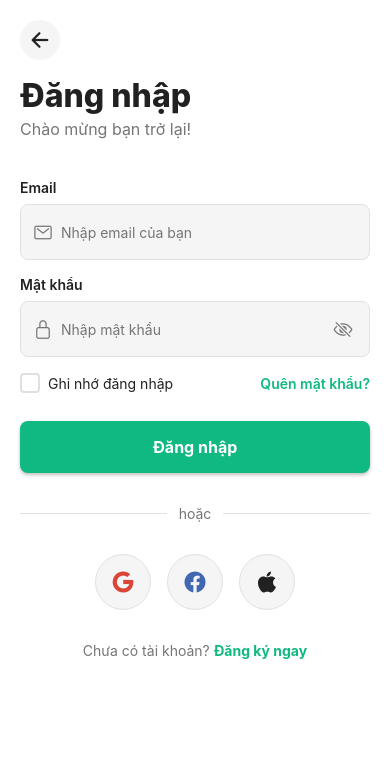
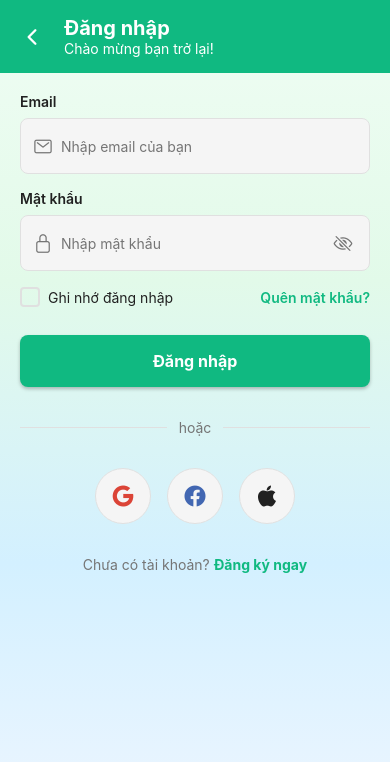
Before and after one commit to YunCt123/Station_Rental_Mobile, a React Native app: screen /Login in a window 390 px wide. Shown: the top 762 px of the page. Built offline with nearby package versions, Linux system fonts and the light colour scheme.

Commit message:
justify auth screens

```diff
--- a/src/components/profile/ProfileHeader.tsx
+++ b/src/components/profile/ProfileHeader.tsx
@@ -42,7 +42,8 @@ const styles = StyleSheet.create({
     alignItems: 'center',
     padding: SPACING.screenPadding,
     backgroundColor: COLORS.primary,
-    marginBottom: SPACING.lg,
+    paddingBottom: SPACING.md,
+    paddingTop: SPACING.md,
     ...SHADOWS.md,
   },
   avatarContainer: {
--- a/src/components/profile/ProfileMenu.tsx
+++ b/src/components/profile/ProfileMenu.tsx
@@ -76,7 +76,7 @@ const styles = StyleSheet.create({
     width: 36,
     height: 36,
     borderRadius: 18,
-    backgroundColor: COLORS.primary + '15',
+    backgroundColor: COLORS.primary + '10',
     justifyContent: 'center',
     alignItems: 'center',
     marginRight: SPACING.md,
--- a/src/components/profile/StatsGrid.tsx
+++ b/src/components/profile/StatsGrid.tsx
@@ -21,7 +21,7 @@ interface StatCardProps {
 const StatCard: React.FC<StatCardProps> = ({ title, value, icon }) => (
   <View style={styles.statCard}>
     <View style={styles.statIconContainer}>
-      <Ionicons name={icon as any} size={20} color={COLORS.primary} />
+      <Ionicons name={icon as any} size={30} color={COLORS.primary} />
     </View>
     <Text style={styles.statValue}>{value}</Text>
     <Text style={styles.statTitle}>{title}</Text>
@@ -51,6 +51,7 @@ const StatsGrid: React.FC<StatsGridProps> = ({ stats }) => {
 const styles = StyleSheet.create({
   statsSection: {
     marginBottom: SPACING.xl,
+    marginTop: SPACING.xl,
   },
   sectionTitle: {
     fontSize: FONTS.bodyLarge,
@@ -75,10 +76,9 @@ const styles = StyleSheet.create({
     ...SHADOWS.sm,
   },
   statIconContainer: {
-    width: 36, // Smaller icon container
+    width: 36,
     height: 36,
     borderRadius: 18,
-    backgroundColor: COLORS.primaryLight + '20',
     justifyContent: 'center',
     alignItems: 'center',
     marginBottom: SPACING.sm, // Reduced margin
--- a/src/navigation/BottomTabNavigator.tsx
+++ b/src/navigation/BottomTabNavigator.tsx
@@ -53,7 +53,7 @@ const BottomTabNavigator = () => {
           paddingBottom: 25, // Increased padding to avoid system navigation bar
           paddingTop: SPACING.sm,
           height: 85, // Increased height to accommodate safe area
-
+          ...SHADOWS.sm
         },
         tabBarLabelStyle: {
           fontSize: FONTS.caption,
--- a/src/screens/auth/AuthLandingScreen.tsx
+++ b/src/screens/auth/AuthLandingScreen.tsx
@@ -26,10 +26,8 @@ const AuthLandingScreen = () => {
       <StatusBar barStyle="light-content" backgroundColor={COLORS.secondary} translucent={false} />
 
       <LinearGradient
-        colors={[COLORS.secondary, COLORS.primary, COLORS.accent]}
+        colors={COLORS.gradient_3}
         style={styles.gradientBackground}
-        start={{ x: 0, y: 0 }}
-        end={{ x: 1, y: 1 }}
       >
         {/* Logo and Branding */}
         <View style={styles.logoContainer}>
@@ -140,7 +138,7 @@ const styles = StyleSheet.create({
     letterSpacing: 1,
   },
   appSlogan: {
-    fontSize: FONTS.bodyLarge,
+    fontSize: FONTS.title,
     color: 'rgba(255, 255, 255, 0.9)',
     textAlign: 'center',
     lineHeight: 24,
--- a/src/screens/auth/LoginScreen.tsx
+++ b/src/screens/auth/LoginScreen.tsx
@@ -1,4 +1,4 @@
-import React, { useState } from 'react';
+import React, { useState } from "react";
 import {
   View,
   Text,
@@ -6,49 +6,42 @@ import {
   StyleSheet,
   TouchableOpacity,
   ScrollView,
-  StatusBar,
   KeyboardAvoidingView,
   Platform,
-} from 'react-native';
-import { useNavigation } from '@react-navigation/native';
-import { NativeStackNavigationProp } from '@react-navigation/native-stack';
-import { Ionicons } from '@expo/vector-icons';
-import { COLORS, SPACING, FONTS, RADII, SHADOWS } from '../../utils/theme';
-import { RootStackParamList } from '../../types/navigation';
+} from "react-native";
+import { LinearGradient } from "expo-linear-gradient";
+import { SafeAreaView } from "react-native-safe-area-context";
+import { useNavigation } from "@react-navigation/native";
+import { NativeStackNavigationProp } from "@react-navigation/native-stack";
+import { Ionicons } from "@expo/vector-icons";
+import { COLORS, SPACING, FONTS, RADII, SHADOWS } from "../../utils/theme";
+import { RootStackParamList } from "../../types/navigation";
 
 type LoginNavigationProp = NativeStackNavigationProp<RootStackParamList>;
 
 const LoginScreen = () => {
   const navigation = useNavigation<LoginNavigationProp>();
-  const [email, setEmail] = useState('');
-  const [password, setPassword] = useState('');
+  const [email, setEmail] = useState("");
+  const [password, setPassword] = useState("");
   const [rememberMe, setRememberMe] = useState(false);
   const [showPassword, setShowPassword] = useState(false);
 
   const handleLogin = () => {
     // Handle login logic here
-    navigation.navigate('MainTabs');
+    navigation.navigate("MainTabs");
   };
 
   return (
-    <View style={styles.container}>
-      <StatusBar barStyle="dark-content" backgroundColor={COLORS.white} />
 
-      <KeyboardAvoidingView
-        behavior={Platform.OS === 'ios' ? 'padding' : 'height'}
-        style={styles.keyboardView}
-      >
-        <ScrollView
-          contentContainerStyle={styles.scrollContent}
-          showsVerticalScrollIndicator={false}
-        >
-          {/* Header */}
+      <SafeAreaView style={styles.safeArea} edges={["top"]}>
+        <LinearGradient colors={COLORS.gradient_4} style={styles.container}>
+        {/* Header - Sticky */}
         <View style={styles.header}>
           <TouchableOpacity
             style={styles.backButton}
             onPress={() => navigation.goBack()}
           >
-              <Ionicons name="arrow-back" size={24} color={COLORS.text} />
+            <Ionicons name="chevron-back" size={24} color={COLORS.white} />
           </TouchableOpacity>
           <View style={styles.headerTextContainer}>
             <Text style={styles.headerTitle}>Đăng nhập</Text>
@@ -56,8 +49,17 @@ const LoginScreen = () => {
               Chào mừng bạn trở lại!
             </Text>
           </View>
+          <View style={{ width: 40 }} />
         </View>
 
+        <KeyboardAvoidingView
+          behavior={Platform.OS === "ios" ? "padding" : "height"}
+          style={styles.keyboardView}
+        >
+          <ScrollView
+            contentContainerStyle={styles.scrollContent}
+            showsVerticalScrollIndicator={false}
+          >
             {/* Login Form */}
             <View style={styles.formContainer}>
               {/* Email Input */}
@@ -108,7 +110,7 @@ const LoginScreen = () => {
                     style={styles.eyeIcon}
                   >
                     <Ionicons
-                    name={showPassword ? 'eye-outline' : 'eye-off-outline'}
+                      name={showPassword ? "eye-outline" : "eye-off-outline"}
                       size={20}
                       color={COLORS.textSecondary}
                     />
@@ -122,12 +124,18 @@ const LoginScreen = () => {
                   style={styles.rememberMeContainer}
                   onPress={() => setRememberMe(!rememberMe)}
                 >
-                <View style={[
+                  <View
+                    style={[
                       styles.checkbox,
-                  rememberMe && styles.checkboxChecked
-                ]}>
+                      rememberMe && styles.checkboxChecked,
+                    ]}
+                  >
                     {rememberMe && (
-                    <Ionicons name="checkmark" size={16} color={COLORS.white} />
+                      <Ionicons
+                        name="checkmark"
+                        size={16}
+                        color={COLORS.white}
+                      />
                     )}
                   </View>
                   <Text style={styles.rememberMeText}>Ghi nhớ đăng nhập</Text>
@@ -169,21 +177,35 @@ const LoginScreen = () => {
               {/* Sign Up Link */}
               <View style={styles.signupContainer}>
                 <Text style={styles.signupText}>Chưa có tài khoản? </Text>
-              <TouchableOpacity onPress={() => navigation.navigate('Register' as any)}>
+                <TouchableOpacity
+                  onPress={() => navigation.navigate("Register" as any)}
+                >
                   <Text style={styles.signupLink}>Đăng ký ngay</Text>
                 </TouchableOpacity>
               </View>
             </View>
           </ScrollView>
         </KeyboardAvoidingView>
-    </View>
+        </LinearGradient>
+      </SafeAreaView>
   );
 };
 
 const styles = StyleSheet.create({
   container: {
     flex: 1,
-    backgroundColor: COLORS.white,
+  },
+  safeArea: {
+    flex: 1,
+    backgroundColor: COLORS.primary,
+  },
+  header: {
+    flexDirection: "row",
+    alignItems: "center",
+    justifyContent: "space-between",
+    paddingHorizontal: SPACING.md,
+    paddingVertical: SPACING.lg,
+    backgroundColor: COLORS.primary,
   },
   keyboardView: {
     flex: 1,
@@ -191,32 +213,27 @@ const styles = StyleSheet.create({
   scrollContent: {
     flexGrow: 1,
     paddingHorizontal: SPACING.screenPadding,
-    paddingBottom: SPACING.xl,
-  },
-  header: {
-    paddingTop: SPACING.xl,
-    marginBottom: SPACING.huge,
+    paddingVertical: SPACING.xl,
+    paddingBottom: SPACING.huge,
   },
   backButton: {
     width: 40,
     height: 40,
-    borderRadius: 20,
-    backgroundColor: COLORS.background,
-    justifyContent: 'center',
-    alignItems: 'center',
-    marginBottom: SPACING.lg,
+    justifyContent: "center",
+    alignItems: "center",
   },
   headerTextContainer: {
-    gap: SPACING.xs,
+    flex: 1,
+    marginLeft: SPACING.md,
   },
   headerTitle: {
-    fontSize: 32,
-    fontWeight: '800',
-    color: COLORS.text,
+    fontSize: FONTS.title,
+    fontWeight: "700",
+    color: COLORS.white,
   },
   headerSubtitle: {
-    fontSize: FONTS.bodyLarge,
-    color: COLORS.textSecondary,
+    fontSize: FONTS.body,
+    color: COLORS.white,
   },
   formContainer: {
     gap: SPACING.lg,
@@ -226,13 +243,13 @@ const styles = StyleSheet.create({
   },
   inputLabel: {
     fontSize: FONTS.body,
-    fontWeight: '600',
+    fontWeight: "600",
     color: COLORS.text,
     marginBottom: SPACING.xs,
   },
   inputWrapper: {
-    flexDirection: 'row',
-    alignItems: 'center',
+    flexDirection: "row",
+    alignItems: "center",
     backgroundColor: COLORS.background,
     borderRadius: RADII.input,
     borderWidth: 1,
@@ -252,13 +269,13 @@ const styles = StyleSheet.create({
     padding: SPACING.xs,
   },
   optionsRow: {
-    flexDirection: 'row',
-    justifyContent: 'space-between',
-    alignItems: 'center',
+    flexDirection: "row",
+    justifyContent: "space-between",
+    alignItems: "center",
   },
   rememberMeContainer: {
-    flexDirection: 'row',
-    alignItems: 'center',
+    flexDirection: "row",
+    alignItems: "center",
     gap: SPACING.sm,
   },
   checkbox: {
@@ -267,8 +284,8 @@ const styles = StyleSheet.create({
     borderRadius: 4,
     borderWidth: 2,
     borderColor: COLORS.border,
-    justifyContent: 'center',
-    alignItems: 'center',
+    justifyContent: "center",
+    alignItems: "center",
   },
   checkboxChecked: {
     backgroundColor: COLORS.primary,
@@ -281,24 +298,24 @@ const styles = StyleSheet.create({
   forgotPasswordText: {
     fontSize: FONTS.body,
     color: COLORS.primary,
-    fontWeight: '600',
+    fontWeight: "600",
   },
   loginButton: {
     backgroundColor: COLORS.primary,
     paddingVertical: SPACING.lg,
     borderRadius: RADII.button,
-    alignItems: 'center',
+    alignItems: "center",
     marginTop: SPACING.md,
     ...SHADOWS.md,
   },
   loginButtonText: {
     fontSize: FONTS.bodyLarge,
-    fontWeight: '700',
+    fontWeight: "700",
     color: COLORS.white,
   },
   dividerContainer: {
-    flexDirection: 'row',
-    alignItems: 'center',
+    flexDirection: "row",
+    alignItems: "center",
     marginVertical: SPACING.lg,
   },
   divider: {
@@ -312,8 +329,8 @@ const styles = StyleSheet.create({
     color: COLORS.textSecondary,
   },
   socialContainer: {
-    flexDirection: 'row',
-    justifyContent: 'center',
+    flexDirection: "row",
+    justifyContent: "center",
     gap: SPACING.lg,
   },
   socialButton: {
@@ -321,15 +338,15 @@ const styles = StyleSheet.create({
     height: 56,
     borderRadius: 28,
     backgroundColor: COLORS.background,
-    justifyContent: 'center',
-    alignItems: 'center',
+    justifyContent: "center",
+    alignItems: "center",
     borderWidth: 1,
     borderColor: COLORS.border,
   },
   signupContainer: {
-    flexDirection: 'row',
-    justifyContent: 'center',
-    alignItems: 'center',
+    flexDirection: "row",
+    justifyContent: "center",
+    alignItems: "center",
     marginTop: SPACING.lg,
   },
   signupText: {
@@ -339,7 +356,7 @@ const styles = StyleSheet.create({
   signupLink: {
     fontSize: FONTS.body,
     color: COLORS.primary,
-    fontWeight: '700',
+    fontWeight: "700",
   },
 });
 
--- a/src/screens/auth/RegisterScreen.tsx
+++ b/src/screens/auth/RegisterScreen.tsx
@@ -1,4 +1,4 @@
-import React, { useState } from 'react';
+import React, { useState } from "react";
 import {
   View,
   Text,
@@ -9,50 +9,43 @@ import {
   StatusBar,
   KeyboardAvoidingView,
   Platform,
-} from 'react-native';
-import { useNavigation } from '@react-navigation/native';
-import { NativeStackNavigationProp } from '@react-navigation/native-stack';
-import { Ionicons } from '@expo/vector-icons';
-import { COLORS, SPACING, FONTS, RADII, SHADOWS } from '../../utils/theme';
-import { RootStackParamList } from '../../types/navigation';
+} from "react-native";
+import { useNavigation } from "@react-navigation/native";
+import { NativeStackNavigationProp } from "@react-navigation/native-stack";
+import { Ionicons } from "@expo/vector-icons";
+import { LinearGradient } from "expo-linear-gradient";
+import { SafeAreaView } from "react-native-safe-area-context";
+import { COLORS, SPACING, FONTS, RADII, SHADOWS } from "../../utils/theme";
+import { RootStackParamList } from "../../types/navigation";
 
 type RegisterNavigationProp = NativeStackNavigationProp<RootStackParamList>;
 
 const RegisterScreen = () => {
   const navigation = useNavigation<RegisterNavigationProp>();
-  const [fullName, setFullName] = useState('');
-  const [email, setEmail] = useState('');
-  const [phone, setPhone] = useState('');
-  const [password, setPassword] = useState('');
-  const [confirmPassword, setConfirmPassword] = useState('');
+  const [fullName, setFullName] = useState("");
+  const [email, setEmail] = useState("");
+  const [phone, setPhone] = useState("");
+  const [password, setPassword] = useState("");
+  const [confirmPassword, setConfirmPassword] = useState("");
   const [agreeTerms, setAgreeTerms] = useState(false);
   const [showPassword, setShowPassword] = useState(false);
   const [showConfirmPassword, setShowConfirmPassword] = useState(false);
 
   const handleRegister = () => {
     // Handle registration logic here
-    navigation.navigate('MainTabs');
+    navigation.navigate("MainTabs");
   };
 
   return (
-    <View style={styles.container}>
-      <StatusBar barStyle="dark-content" backgroundColor={COLORS.white} />
-
-      <KeyboardAvoidingView
-        behavior={Platform.OS === 'ios' ? 'padding' : 'height'}
-        style={styles.keyboardView}
-      >
-        <ScrollView
-          contentContainerStyle={styles.scrollContent}
-          showsVerticalScrollIndicator={false}
-        >
-          {/* Header */}
+    <SafeAreaView style={styles.safeArea} edges={["top"]}>
+    <LinearGradient colors={COLORS.gradient_4} style={styles.container}>
+        {/* Sticky Header */}
         <View style={styles.header}>
           <TouchableOpacity
             style={styles.backButton}
             onPress={() => navigation.goBack()}
           >
-              <Ionicons name="arrow-back" size={24} color={COLORS.text} />
+            <Ionicons name="chevron-back" size={24} color={COLORS.white} />
           </TouchableOpacity>
           <View style={styles.headerTextContainer}>
             <Text style={styles.headerTitle}>Đăng ký</Text>
@@ -62,6 +55,15 @@ const RegisterScreen = () => {
           </View>
         </View>
 
+        {/* Content */}
+        <KeyboardAvoidingView
+          behavior={Platform.OS === "ios" ? "padding" : "height"}
+          style={styles.keyboardView}
+        >
+          <ScrollView
+            contentContainerStyle={styles.scrollContent}
+            showsVerticalScrollIndicator={false}
+          >
           {/* Registration Form */}
           <View style={styles.formContainer}>
             {/* Full Name Input */}
@@ -154,7 +156,7 @@ const RegisterScreen = () => {
                   style={styles.eyeIcon}
                 >
                   <Ionicons
-                    name={showPassword ? 'eye-outline' : 'eye-off-outline'}
+                    name={showPassword ? "eye-outline" : "eye-off-outline"}
                     size={20}
                     color={COLORS.textSecondary}
                   />
@@ -186,7 +188,9 @@ const RegisterScreen = () => {
                   style={styles.eyeIcon}
                 >
                   <Ionicons
-                    name={showConfirmPassword ? 'eye-outline' : 'eye-off-outline'}
+                    name={
+                      showConfirmPassword ? "eye-outline" : "eye-off-outline"
+                    }
                     size={20}
                     color={COLORS.textSecondary}
                   />
@@ -197,7 +201,8 @@ const RegisterScreen = () => {
             {/* Password Requirements */}
             <View style={styles.passwordRequirements}>
               <Text style={styles.requirementText}>
-                Mật khẩu phải có ít nhất 8 ký tự, bao gồm chữ hoa, chữ thường và số
+                Mật khẩu phải có ít nhất 8 ký tự, bao gồm chữ hoa, chữ thường và
+                số
               </Text>
             </View>
 
@@ -206,17 +211,16 @@ const RegisterScreen = () => {
               style={styles.termsContainer}
               onPress={() => setAgreeTerms(!agreeTerms)}
             >
-              <View style={[
-                styles.checkbox,
-                agreeTerms && styles.checkboxChecked
-              ]}>
+              <View
+                style={[styles.checkbox, agreeTerms && styles.checkboxChecked]}
+              >
                 {agreeTerms && (
                   <Ionicons name="checkmark" size={16} color={COLORS.white} />
                 )}
               </View>
               <Text style={styles.termsText}>
-                Tôi đồng ý với{' '}
-                <Text style={styles.termsLink}>Điều khoản dịch vụ</Text> và{' '}
+                Tôi đồng ý với{" "}
+                <Text style={styles.termsLink}>Điều khoản dịch vụ</Text> và{" "}
                 <Text style={styles.termsLink}>Chính sách bảo mật</Text>
               </Text>
             </TouchableOpacity>
@@ -225,7 +229,7 @@ const RegisterScreen = () => {
             <TouchableOpacity
               style={[
                 styles.registerButton,
-                !agreeTerms && styles.registerButtonDisabled
+                !agreeTerms && styles.registerButtonDisabled,
               ]}
               onPress={handleRegister}
               disabled={!agreeTerms}
@@ -256,21 +260,35 @@ const RegisterScreen = () => {
             {/* Login Link */}
             <View style={styles.loginContainer}>
               <Text style={styles.loginText}>Đã có tài khoản? </Text>
-              <TouchableOpacity onPress={() => navigation.navigate('Login' as any)}>
+              <TouchableOpacity
+                onPress={() => navigation.navigate("Login" as any)}
+              >
                 <Text style={styles.loginLink}>Đăng nhập ngay</Text>
               </TouchableOpacity>
             </View>
           </View>
         </ScrollView>
       </KeyboardAvoidingView>
-    </View>
+      </LinearGradient>
+    </SafeAreaView>
   );
 };
 
 const styles = StyleSheet.create({
   container: {
     flex: 1,
-    backgroundColor: COLORS.white,
+  },
+  safeArea: {
+    flex: 1,
+    backgroundColor: COLORS.primary,
+  },
+  header: {
+    flexDirection: "row",
+    alignItems: "center",
+    justifyContent: "space-between",
+    paddingHorizontal: SPACING.md,
+    paddingVertical: SPACING.lg,
+    backgroundColor: COLORS.primary,
   },
   keyboardView: {
     flex: 1,
@@ -278,32 +296,27 @@ const styles = StyleSheet.create({
   scrollContent: {
     flexGrow: 1,
     paddingHorizontal: SPACING.screenPadding,
-    paddingBottom: SPACING.xl,
-  },
-  header: {
-    paddingTop: SPACING.xl,
-    marginBottom: SPACING.xl,
+    paddingVertical: SPACING.xl,
+    paddingBottom: SPACING.huge,
   },
   backButton: {
     width: 40,
     height: 40,
-    borderRadius: 20,
-    backgroundColor: COLORS.background,
-    justifyContent: 'center',
-    alignItems: 'center',
-    marginBottom: SPACING.lg,
+    justifyContent: "center",
+    alignItems: "center",
   },
   headerTextContainer: {
-    gap: SPACING.xs,
+    flex: 1,
+    marginLeft: SPACING.md,
   },
   headerTitle: {
-    fontSize: 32,
-    fontWeight: '800',
-    color: COLORS.text,
+    fontSize: FONTS.title,
+    fontWeight: "700",
+    color: COLORS.white,
   },
   headerSubtitle: {
-    fontSize: FONTS.bodyLarge,
-    color: COLORS.textSecondary,
+    fontSize: FONTS.body,
+    color: COLORS.white,
   },
   formContainer: {
     gap: SPACING.lg,
@@ -313,13 +326,13 @@ const styles = StyleSheet.create({
   },
   inputLabel: {
     fontSize: FONTS.body,
-    fontWeight: '600',
+    fontWeight: "600",
     color: COLORS.text,
     marginBottom: SPACING.xs,
   },
   inputWrapper: {
-    flexDirection: 'row',
-    alignItems: 'center',
+    flexDirection: "row",
+    alignItems: "center",
     backgroundColor: COLORS.background,
     borderRadius: RADII.input,
     borderWidth: 1,
@@ -351,8 +364,8 @@ const styles = StyleSheet.create({
     lineHeight: 18,
   },
   termsContainer: {
-    flexDirection: 'row',
-    alignItems: 'flex-start',
+    flexDirection: "row",
+    alignItems: "flex-start",
     gap: SPACING.sm,
   },
   checkbox: {
@@ -361,8 +374,8 @@ const styles = StyleSheet.create({
     borderRadius: 4,
     borderWidth: 2,
     borderColor: COLORS.border,
-    justifyContent: 'center',
-    alignItems: 'center',
+    justifyContent: "center",
+    alignItems: "center",
     marginTop: 2,
   },
   checkboxChecked: {
@@ -377,13 +390,13 @@ const styles = StyleSheet.create({
   },
   termsLink: {
     color: COLORS.secondary,
-    fontWeight: '600',
+    fontWeight: "600",
   },
   registerButton: {
     backgroundColor: COLORS.secondary,
     paddingVertical: SPACING.lg,
     borderRadius: RADII.button,
-    alignItems: 'center',
+    alignItems: "center",
     marginTop: SPACING.md,
     ...SHADOWS.md,
   },
@@ -393,12 +406,12 @@ const styles = StyleSheet.create({
   },
   registerButtonText: {
     fontSize: FONTS.bodyLarge,
-    fontWeight: '700',
+    fontWeight: "700",
     color: COLORS.white,
   },
   dividerContainer: {
-    flexDirection: 'row',
-    alignItems: 'center',
+    flexDirection: "row",
+    alignItems: "center",
     marginVertical: SPACING.lg,
   },
   divider: {
@@ -412,8 +425,8 @@ const styles = StyleSheet.create({
     color: COLORS.textSecondary,
   },
   socialContainer: {
-    flexDirection: 'row',
-    justifyContent: 'center',
+    flexDirection: "row",
+    justifyContent: "center",
     gap: SPACING.lg,
   },
   socialButton: {
@@ -421,15 +434,15 @@ const styles = StyleSheet.create({
     height: 56,
     borderRadius: 28,
     backgroundColor: COLORS.background,
-    justifyContent: 'center',
-    alignItems: 'center',
+    justifyContent: "center",
+    alignItems: "center",
     borderWidth: 1,
     borderColor: COLORS.border,
   },
   loginContainer: {
-    flexDirection: 'row',
-    justifyContent: 'center',
-    alignItems: 'center',
+    flexDirection: "row",
+    justifyContent: "center",
+    alignItems: "center",
     marginTop: SPACING.lg,
   },
   loginText: {
@@ -439,7 +452,7 @@ const styles = StyleSheet.create({
   loginLink: {
     fontSize: FONTS.body,
     color: COLORS.secondary,
-    fontWeight: '700',
+    fontWeight: "700",
   },
 });
 
--- a/src/screens/profile/ProfileScreen.tsx
+++ b/src/screens/profile/ProfileScreen.tsx
@@ -104,14 +104,14 @@ const ProfileScreen = () => {
         colors={COLORS.gradient_4}
         style={styles.gradientBackground}
       >
-        <ScrollView
-          showsVerticalScrollIndicator={false}
-        >
+
           {/* Profile Header */}
           <ProfileHeader
             userInfo={userInfo}
           />
-
+         <ScrollView
+          showsVerticalScrollIndicator={false}
+        >
           {/* User Stats */}
           <StatsGrid stats={userStats} />
 
@@ -135,6 +135,7 @@ const ProfileScreen = () => {
 const styles = StyleSheet.create({
   container: {
     flex: 1,
+    backgroundColor: COLORS.primary,
   },
   gradientBackground: {
     flex: 1,
--- a/src/utils/theme.ts
+++ b/src/utils/theme.ts
@@ -32,8 +32,7 @@ export const COLORS = {
     // Background colors
     background: '#F5F5F5', // Light mode background
     backgroundSecondary: '#FFFFFF',
-    backgroundDark: '#121212', // Dark mode background
-    surface: '#FFFFFF',
+
 
     // Text colors
     text: '#212121',
```
Lines whose indentation alone changed are shown as unchanged.
